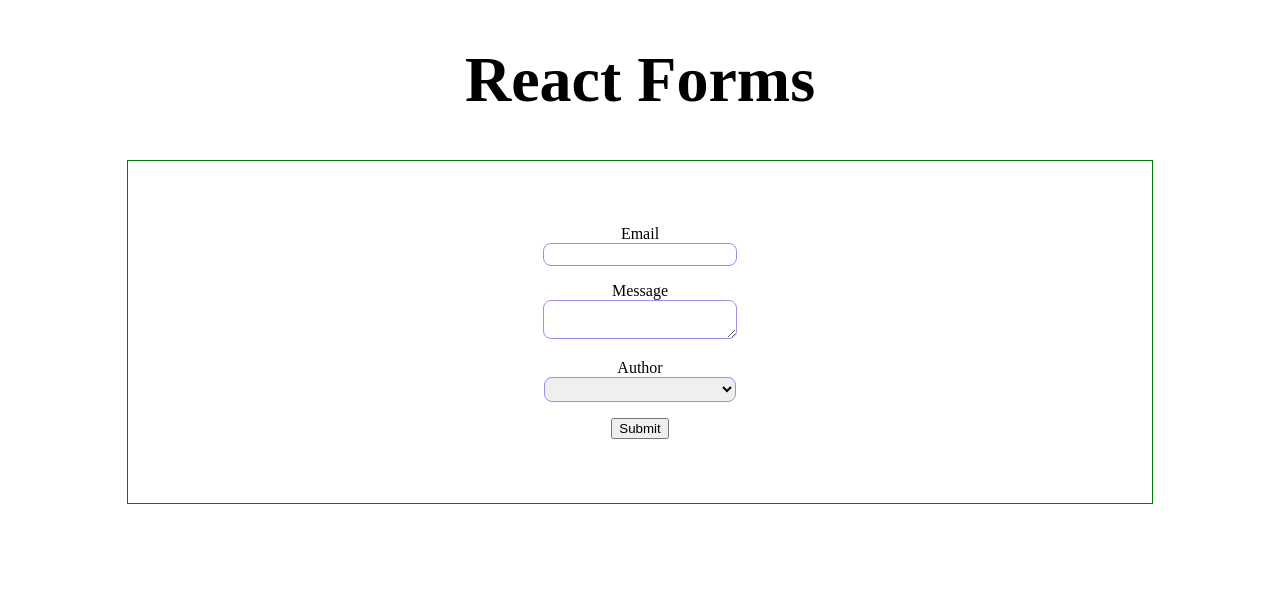
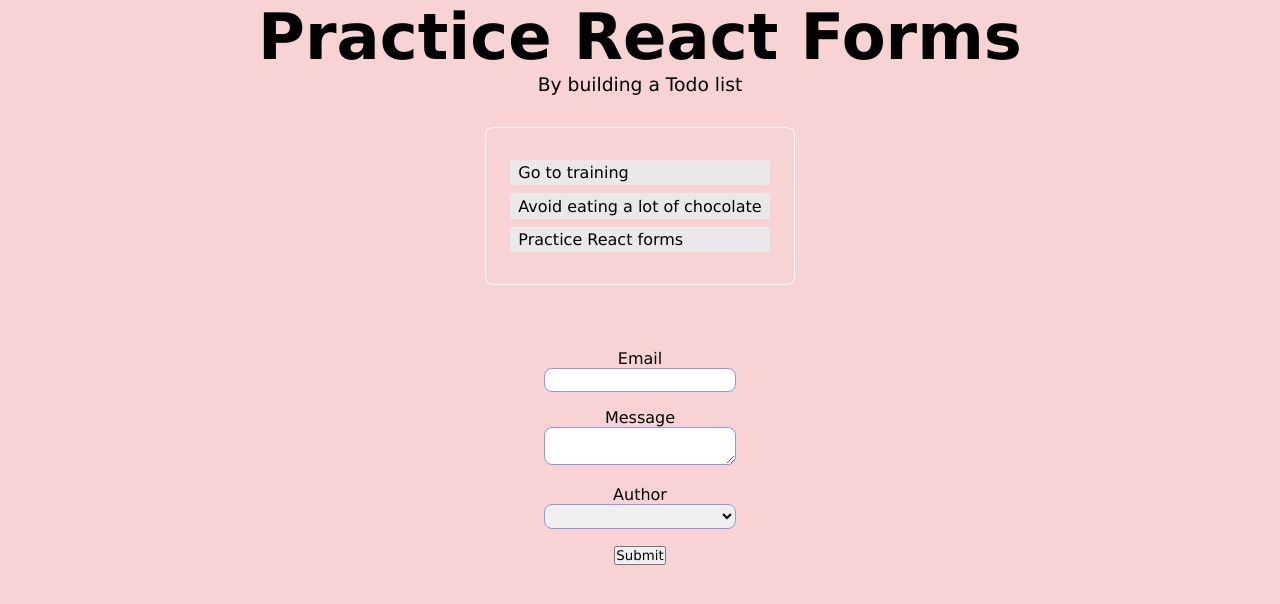
Before and after one commit to fanerotim/React-JS-Course-June-2024, a React (Vite) app in the folder forms/: page / in a window 1280 px wide. Shown: the top 604 px of the page. Built offline with nearby package versions, Linux system fonts and the light colour scheme.

Commit message:
add todo list functionality

```diff
--- a/forms/src/App.css
+++ b/forms/src/App.css
@@ -1,4 +1,14 @@
+* {
+  font-family: Verdana, Geneva, Tahoma, sans-serif;
+}
+
 .heading {
   text-align: center;
   font-size: 4rem;
+  font-weight: 600;
 }
+
+.subheading {
+  text-align: center;
+  font-weight: normal;
+}
--- a/forms/src/App.jsx
+++ b/forms/src/App.jsx
@@ -5,7 +5,8 @@ function App() {
 
   return (
     <>
-    <h1 className='heading'>React Forms</h1>
+    <h1 className='heading'>Practice React Forms</h1>
+    <h3 className='subheading'>By building a Todo list</h3>
     <Form/>
     </>
   )
--- /dev/null
+++ b/forms/src/components/todo-list/Todo.css
@@ -0,0 +1,22 @@
+.todo-wrapper {
+    margin: 2rem auto;
+    list-style-type: none;
+    /* background-color: white; */
+    width: fit-content;
+    padding: 1.5rem;
+    border: 1px solid white;
+    border-radius: .5rem;
+}
+
+.todo-item {
+    text-align: left;
+    background-color: rgb(233, 233, 233);
+    margin: .5rem 0;
+    border-radius: .2rem;
+    padding: .2rem .5rem;
+}
+
+.todo-item:hover {
+    background-color: antiquewhite;
+    cursor: pointer;
+}
--- /dev/null
+++ b/forms/src/components/todo-list/Todo.jsx
@@ -0,0 +1,36 @@
+import './Todo.css'
+
+export const Todo = ({ todo, submitted }) => {
+
+    const todos = [
+        {
+            text: 'Go to training',
+            isCompleted: false
+        },
+        {
+            text: 'Avoid eating a lot of chocolate',
+            isCompleted: false
+        },
+        {
+            text: 'Practice React forms',
+            isCompleted: false
+        }
+    ]
+
+    if (todo) {
+        todos.push({
+            text: todo,
+            isCompleted: false
+        })
+    }
+
+
+
+    return (
+        <ul className='todo-wrapper'>
+            {todos.map((todo, index) => {
+                return <li className='todo-item' key={index}>{todo.text}</li>
+            })}
+        </ul>
+    )
+}
--- a/forms/src/form/Form.css
+++ b/forms/src/form/Form.css
@@ -1,9 +1,9 @@
 .practice-form {
-    border: 1px solid green;
-    width: 80vw;
+    width: fit-content;
     margin: 0 auto;
     text-align: center;
-    padding: 4rem 0;
+    padding: 2rem 3rem;
+    border-radius: .6rem;
 }
 
 .input-wrapper {
--- a/forms/src/form/Form.jsx
+++ b/forms/src/form/Form.jsx
@@ -1,28 +1,58 @@
 import './Form.css'
+import { Todo } from '../components/todo-list/Todo';
 
 import { useState } from "react";
 
 const Form = () => {
 
-    const [email, setEmail] = useState('');
+    const [formValues, setFormValues] = useState({
+        email: '',
+        message: '',
+        author: '',
+    });
+
+    const handleChange = (e) => {
+
+        setFormValues((oldValues) => (
+            {
+                ...oldValues,
+                [e.target.name]: e.target.value
+            }
+        ))
+    }
+
     const [message, setMessage] = useState('');
-    const [author, setAuthor] = useState('');
 
     function submitHandler(e) {
         e.preventDefault();
-        console.log(email, message, author)
-        console.log(e.target.value)
+
+        if (!formValues.email || !formValues.message || !formValues.author) {
+            return;
+        }
+
+        setMessage(formValues.message)
+
+        setFormValues({
+            email: '',
+            message: '',
+            author: ''
+        })
     }
 
     return (
+        <>
+        <Todo
+        todo={message}
+        />
         <form className='practice-form' action="" onSubmit={submitHandler}>
             <div className='input-wrapper'>
                 <label className='form-label' htmlFor="email">Email</label>
                 <input
+                    name='email'
                     className='form-input'
                     type="email"
-                    value={email}
-                    onChange={(e) => setEmail(e.target.value)}
+                    value={formValues.email}
+                    onChange={handleChange}
                 />
             </div>
 
@@ -30,8 +60,9 @@ const Form = () => {
                 <label className='form-label' htmlFor="email">Message</label>
                 <textarea
                     className='form-input'
-                    value={message}
-                    onChange={(e) => setMessage(e.target.value)}>
+                    name='message'
+                    value={formValues.message}
+                    onChange={handleChange}>
                 </textarea>
             </div>
 
@@ -39,9 +70,9 @@ const Form = () => {
                 <label className='form-label' htmlFor="author">Author</label>
                 <select
                     className='form-input'
-                    name="name"
-                    onChange={(e) => setAuthor(e.target.value)}
-                    value={author}
+                    name="author"
+                    onChange={handleChange}
+                    value={formValues.author}
                     >
                     <option></option>
                     <option>Me</option>
@@ -52,6 +83,7 @@ const Form = () => {
             <input type="Submit" />
 
         </form>
+        </>
     )
 }
 
--- a/forms/src/index.css
+++ b/forms/src/index.css
@@ -0,0 +1,9 @@
+* {
+    box-sizing: border-box;
+    padding: 0;
+    margin: 0;
+}
+
+body {
+    background-color: rgb(247, 211, 211);
+}
```
Also changed, not shown: forms/src/components/db/Db.jsx (added, +18 -0 lines).
